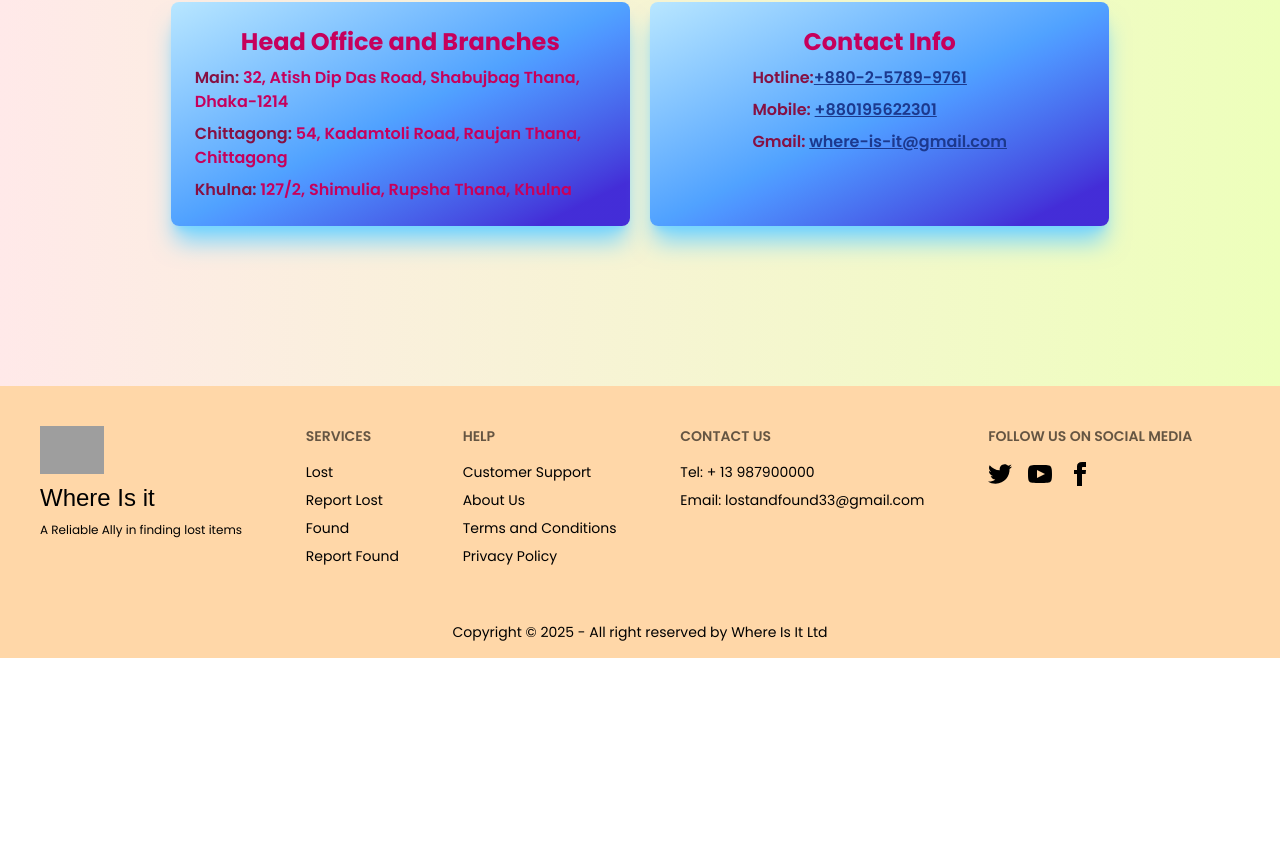
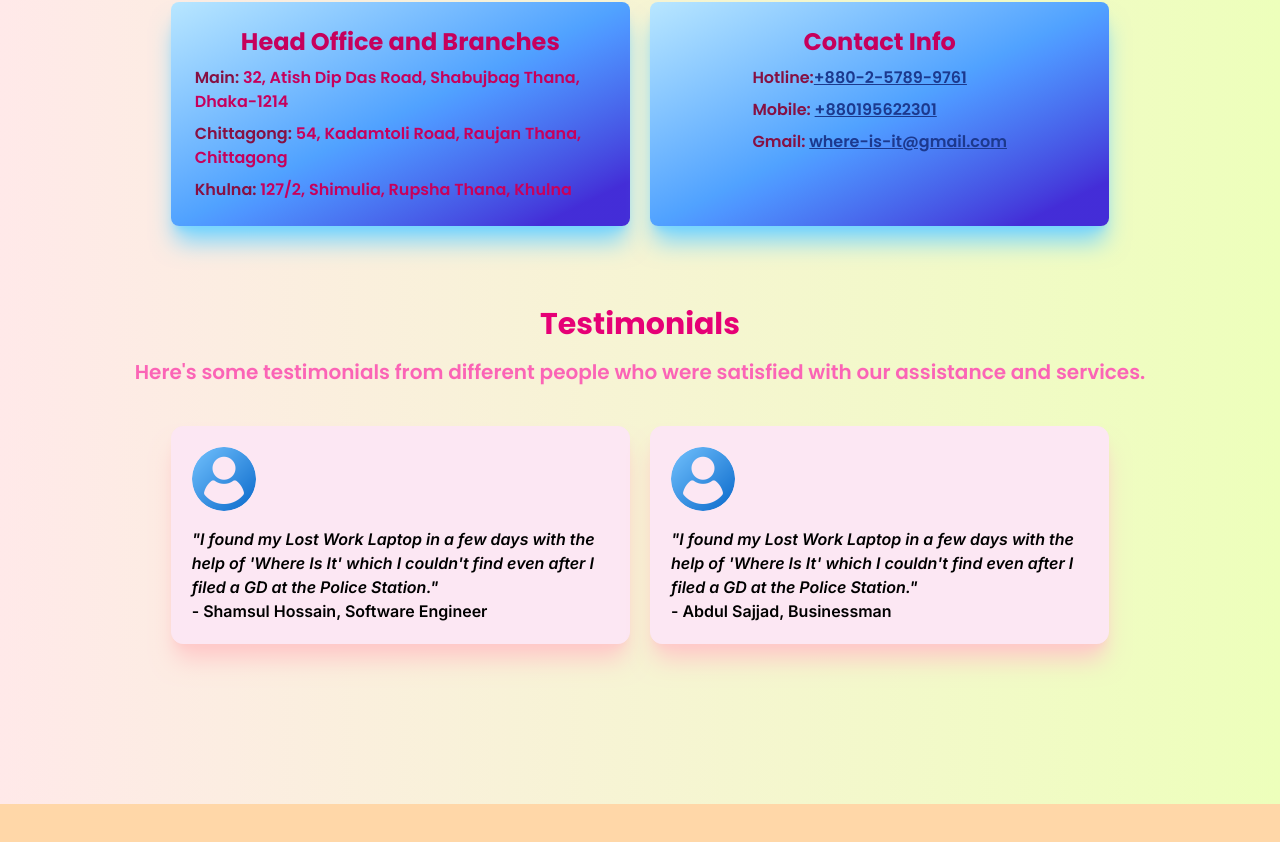
Before and after one commit to bitDig6/Where-Is-It-Client, a React (Vite) app: page / in a window 1280 px wide. Shown: the part 1355-2197 px from the top of the page. Before the commit the page ends 2013 px from the top, so only its background shows below. Built offline with nearby package versions, Linux system fonts and the light colour scheme; no server answers; grey boxes are pictures that could not be loaded; a web font is replaced by a local one.

Commit message:
added a testimonial section and updated the readme.md file

```diff
--- a/src/components/HomePageComponents/AboutUs.jsx
+++ b/src/components/HomePageComponents/AboutUs.jsx
@@ -46,6 +46,7 @@ const AboutUs = () => {
                     </div>
                 </div>
             </div>
+            <div className=''></div>
         </section>
     );
 };
--- /dev/null
+++ b/src/components/HomePageComponents/Testimonials.jsx
@@ -0,0 +1,40 @@
+import React from 'react';
+import userIcon from '../../assets/user.png';
+
+const Testimonials = () => {
+    return (
+        <section className='w-11/12 mx-auto my-20 space-y-4'>
+            <h3 className='text-3xl text-center font-bold text-pink-600'>Testimonials</h3>
+            <p className='text-xl text-center font-semibold text-pink-400'>Here's some testimonials from different people who were satisfied with our assistance and services.</p>
+            {/* testimonies */}
+            <div className='w-4/5 mx-auto mt-10 grid grid-cols-1 md:grid-cols-2 gap-5'>
+                {/* testimony 1 */}
+                <div className='p-5 bg-pink-100 rounded-xl border border-pink-100 shadow-xl shadow-red-200 space-y-4'>
+                    <div className='avatar'>
+                        <div className="w-16 rounded-full">
+                            <img src={userIcon} />
+                        </div>
+                    </div>
+                    <p className='font-inter text-black font-semibold'>
+                        <i>"I found my Lost Work Laptop in a few days with the help of 'Where Is It' which I couldn't find even after I filed a GD at the Police Station."</i><br />
+                        - Shamsul Hossain, Software Engineer
+                    </p>
+                </div>
+                {/* testimony 2 */}
+                <div className='p-5 bg-pink-100 rounded-xl border border-pink-100 shadow-xl shadow-red-200 space-y-4'>
+                    <div className='avatar'>
+                        <div className="w-16 rounded-full">
+                            <img src={userIcon} />
+                        </div>
+                    </div>
+                    <p className='font-inter text-black font-semibold'>
+                        <i>"I found my Lost Work Laptop in a few days with the help of 'Where Is It' which I couldn't find even after I filed a GD at the Police Station."</i><br />
+                        - Abdul Sajjad, Businessman
+                    </p>
+                </div>
+            </div>
+        </section>
+    );
+};
+
+export default Testimonials;
--- a/src/pages/ErrorPage.jsx
+++ b/src/pages/ErrorPage.jsx
@@ -1,5 +1,5 @@
 import React from 'react';
-import { useRouteError } from 'react-router';
+import { Link, useRouteError } from 'react-router';
 import errorImg from '../assets/error.png';
 import useDynamicTitle from '../hooks/useDynamicTitle';
 
@@ -16,6 +16,12 @@ const ErrorPage = () => {
             <p className='text-4xl font-bold'>{error.status}</p>
             <p className='text-xl font-semibold'>{error.statusText}</p>
             <p className='text-base'>{error?.error?.message}</p>
+
+            <div className='my-10'>
+                <Link>
+                    <button className='btn btn-link'>Go Back To Home</button>
+                </Link>
+            </div>
         </div>
     );
 };
--- a/src/pages/Home.jsx
+++ b/src/pages/Home.jsx
@@ -3,6 +3,7 @@ import Banner from '../components/HomePageComponents/Banner';
 import LatestPosts from '../components/HomePageComponents/LatestPosts';
 import useDynamicTitle from '../hooks/useDynamicTitle';
 import AboutUs from '../components/HomePageComponents/AboutUs';
+import Testimonials from '../components/HomePageComponents/Testimonials';
 
 const Home = () => {
     const addDynamicTitle  = useDynamicTitle();
@@ -13,6 +14,7 @@ const Home = () => {
             <Banner></Banner>
             <LatestPosts></LatestPosts>
             <AboutUs></AboutUs>
+            <Testimonials></Testimonials>
         </div>
     );
 };
```
Also changed, not shown: 1 other file (tests, documents, lock files or other folders).
